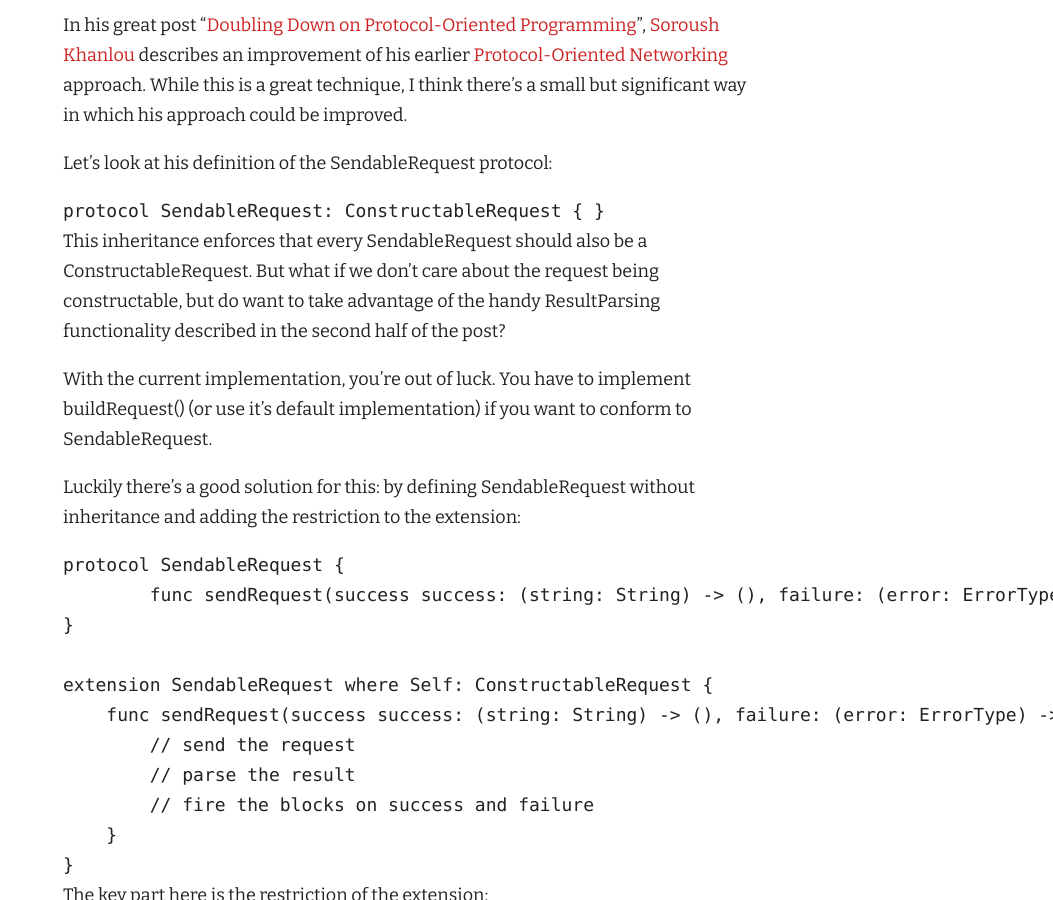
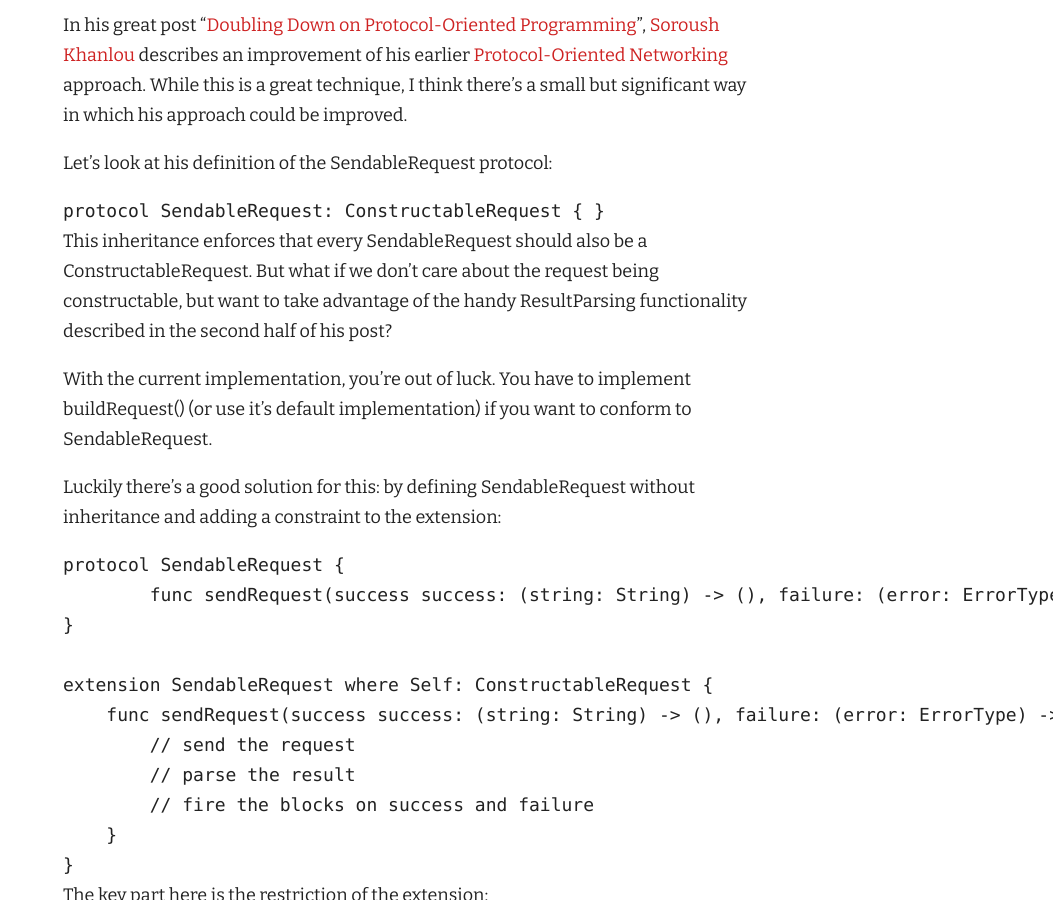
Before and after one commit to nvh/nvh.github.io, a Jekyll site: the page built from _posts/2016-05-09-use-protocol-constraints-instead-of-extensions.md, in a window 1280 px wide and 900 px high, scrolled down 338 px. Shown: the whole window, without its empty margins (227-1280 px from the left). Built offline with Jekyll 4.4.1, drawn with Linux system fonts in a browser that asks for light colours; nearby versions of some CDN libraries; Markdown is read by kramdown in place of the engine named in the settings; some of the changed text lies outside the part shown.

Commit message:
Minor improvements

````diff
--- a/_posts/2016-05-09-use-protocol-constraints-instead-of-extensions.md
+++ b/_posts/2016-05-09-use-protocol-constraints-instead-of-extensions.md
@@ -17,11 +17,11 @@
 protocol SendableRequest: ConstructableRequest { }
 ```
 
-This inheritance enforces that every `SendableRequest` should also be a `ConstructableRequest`. But what if we don’t care about the request being constructable, but do want to take advantage of the handy `ResultParsing` functionality described in the second half of the post?
+This inheritance enforces that every `SendableRequest` should also be a `ConstructableRequest`. But what if we don’t care about the request being constructable, but want to take advantage of the handy `ResultParsing` functionality described in the second half of his post?
 
 With the current implementation, you’re out of luck. You have to implement `buildRequest()` (or use it’s default implementation) if you want to conform to `SendableRequest`.
 
-Luckily there’s a good solution for this: by defining `SendableRequest` without inheritance and adding the restriction to the extension:
+Luckily there’s a good solution for this: by defining `SendableRequest` without inheritance and adding a constraint to the extension:
 
 ```
 protocol SendableRequest {
````
Also changed, not shown: other parts of _posts/2016-05-09-use-protocol-constraints-instead-of-extensions.md (+2 -2 lines).
